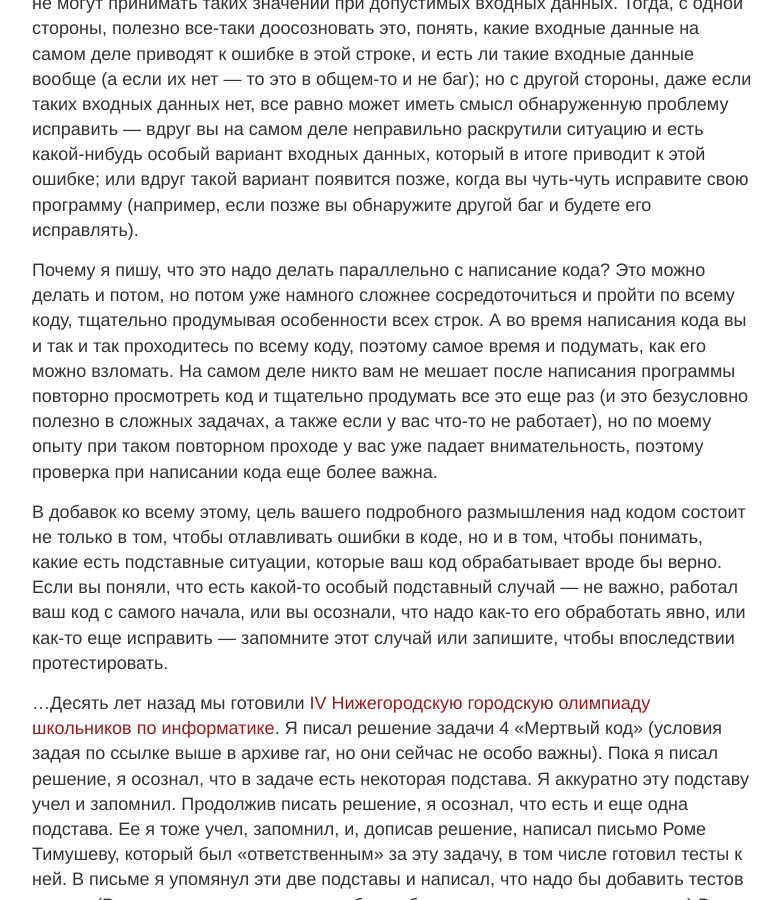
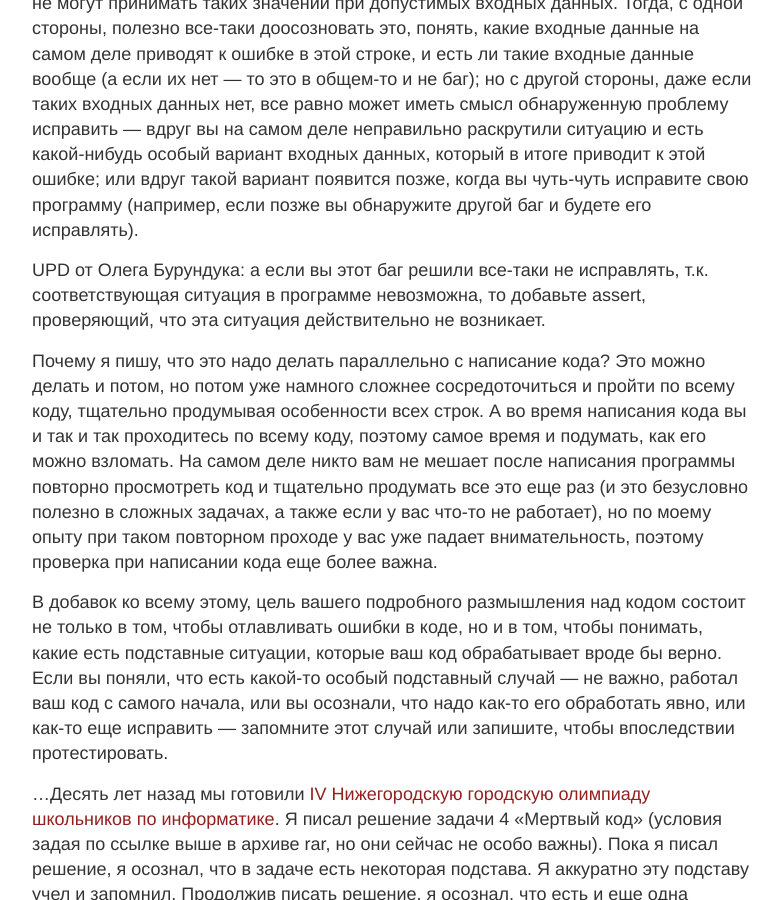
Before and after one commit to petr-kalinin/algoprog-blog, a Jekyll site: the page built from _posts/2017-12-25-test-while-writing.md, in a window 1280 px wide and 900 px high, scrolled down 1365 px. Shown: the whole window, without its empty margins (248-1030 px from the left). Built offline with Jekyll 4.4.1, drawn with Linux system fonts in a browser that asks for light colours.

Commit message:
Added upd from burunduk3

```diff
--- a/_posts/2017-12-25-test-while-writing.md
+++ b/_posts/2017-12-25-test-while-writing.md
@@ -41,6 +41,9 @@ title: Про тестирование программы во время нап
 особый вариант входных данных, который в итоге приводит к этой ошибке; или вдруг такой вариант появится позже, когда вы чуть-чуть
 исправите свою программу (например, если позже вы обнаружите другой баг и будете его исправлять).
 
+UPD от Олега Бурундука: а если вы этот баг решили все-таки не исправлять, т.к. соответствующая ситуация в программе невозможна, то добавьте assert,
+проверяющий, что эта ситуация действительно не возникает.
+
 Почему я пишу, что это надо делать параллельно с написание кода? Это можно делать и потом, но потом уже намного сложнее
 сосредоточиться и пройти по всему коду, тщательно продумывая особенности всех строк. А во время написания кода вы и так и так
 проходитесь по всему коду, поэтому самое время и подумать, как его можно взломать. На самом деле никто вам не мешает
```
